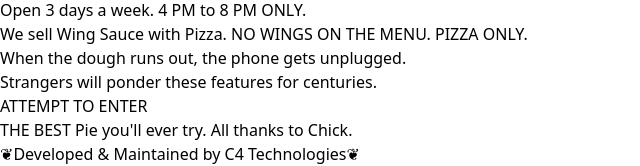
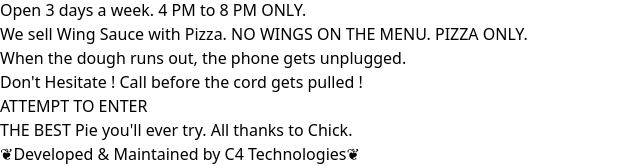
Before and after one commit to frickenclutch/CHICKSPIZZA, a React (Vite) app: page / in a window 1280 px wide. Shown: the part 410-576 px from the top of the page, without its empty margins (0-640 px from the left). Built offline with nearby package versions, Linux system fonts and the light colour scheme.

Commit message:
Update App.jsx

```diff
--- a/src/App.jsx
+++ b/src/App.jsx
@@ -271,7 +271,7 @@ export default function App() {
                 <li>We sell Wing Sauce with Pizza. <span className="text-red-600 font-bold uppercase">NO WINGS ON THE MENU. PIZZA ONLY.</span></li>
                 <li>When the dough runs out, the phone gets unplugged.</li>
               </ul>
-              <p className="italic text-gray-500 pt-4 text-center text-sm sm:text-base">Strangers will ponder these features for centuries.</p>
+              <p className="italic text-gray-500 pt-4 text-center text-sm sm:text-base">Don't Hesitate !  Call before the cord gets pulled !</p>
             </div>
             <button
               onClick={attemptToEnter}
```
